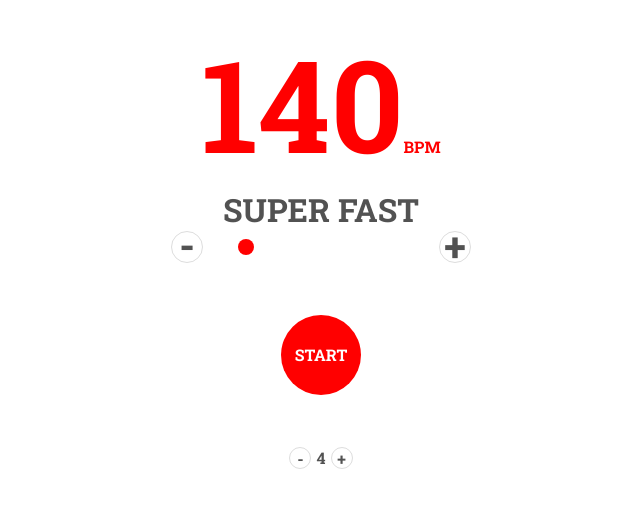
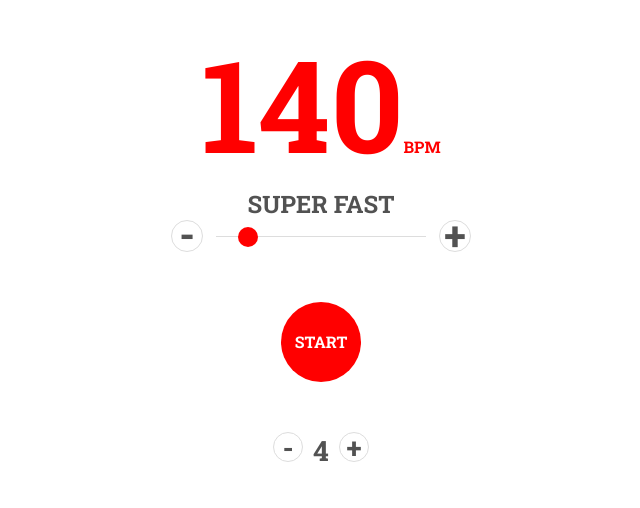
Before and after one commit to ghillstr/Metronome, a Vue app in the folder metronome/: page / in a window 1280 px wide. Shown: the part 164-672 px from the top of the page, without its empty margins (319-959 px from the left). Built offline with nearby package versions, Linux system fonts and the light colour scheme.

Commit message:
design changes

```diff
--- a/metronome/src/App.vue
+++ b/metronome/src/App.vue
@@ -101,21 +101,25 @@ export default {
 .measures {
   display: flex;
   justify-content: center;
+  font-size: 28px;
 }
 .measures .stepper {
-  width: 20px;
-  height: 20px;
+  width: 28px;
+  height: 28px;
   border-radius: 50%;
   border: 1px solid #ddd;
   text-align: center;
-  margin: 0 5px;
+  margin: 0 10px;
   cursor: pointer;
 }
 .measures .stepper:hover {
   background: red;
   color: white;
 }
-.measures add-beats {
+.measures .subtract-beats {
+  line-height: 30px;
+}
+.measures .add-beats {
   line-height: 30px;
 }
 .measures .measure-count {
--- a/metronome/src/components/TempoSettings.vue
+++ b/metronome/src/components/TempoSettings.vue
@@ -24,11 +24,12 @@ input[type=range]:focus{
 
 input[type=range]::-webkit-slider-thumb {
     -webkit-appearance: none;
-    width: 16px;
-    height: 16px;
+    width: 20px;
+    height: 20px;
     border-radius: 50%;
     background: red;
     cursor: pointer;
+    margin-top: -9px;
 
 }
 
@@ -42,8 +43,8 @@ input[type=range]::-moz-range-thumb {
     border: none;
 }
 
-input[type=range] ::-webkit-slider-runnable-track {
-    width: 100px;
+input[type=range]::-webkit-slider-runnable-track {
+    width: 100%;
     height: 1px;
     background: #ddd;
 }
--- a/metronome/src/components/TempoText.vue
+++ b/metronome/src/components/TempoText.vue
@@ -11,7 +11,7 @@ export default {
 
 <style>
 .tempo-text {
-    font-size: 2em;
+    font-size: 1.5em;
     text-transform: uppercase;
     text-align: center;
 }
```
